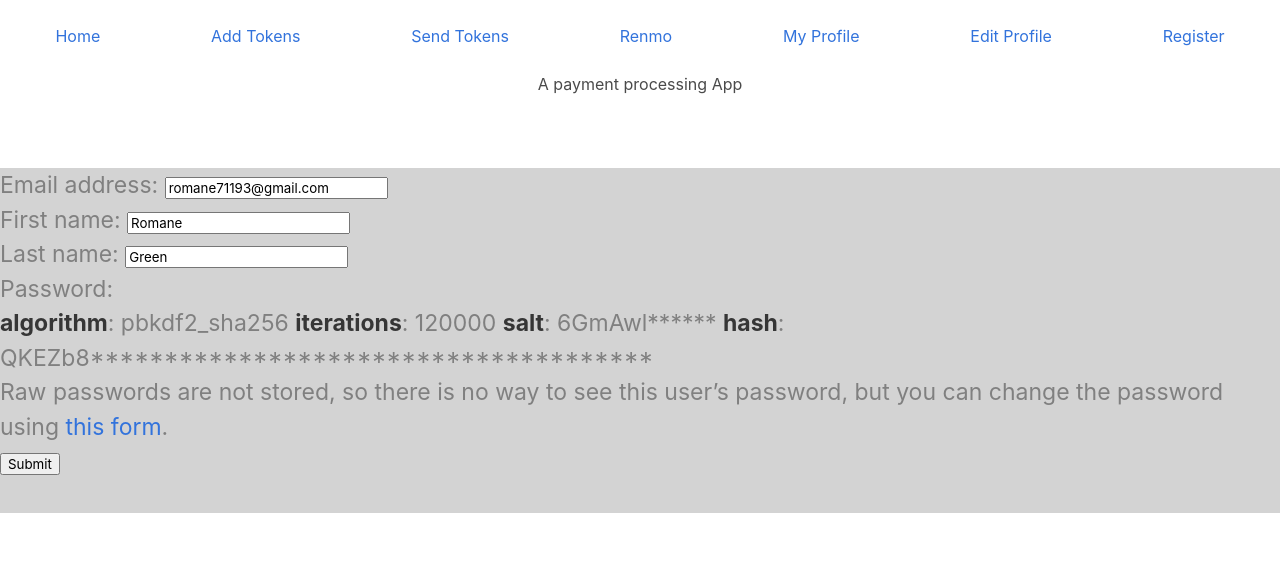
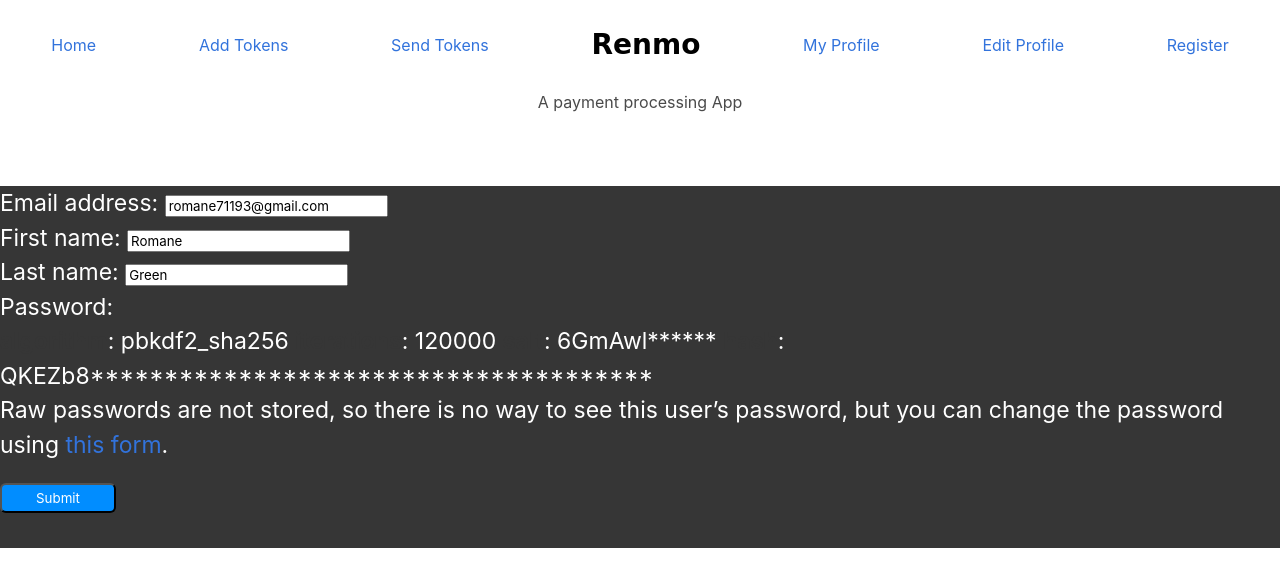
Before and after one commit to RomaneGreen/pjango, a Django app: page /account/edit_profile/ in a window 1280 px wide. Shown: the top 587 px of the page. Run offline with Django 3.2, Linux system fonts and the light colour scheme; a user stored in the database is signed in.

Commit message:
light styling

```diff
--- a/renmoproj/static/css/style.css
+++ b/renmoproj/static/css/style.css
@@ -1,5 +1,54 @@
 .enlarge{
-    background-color: lightgrey;
-    color:grey;
+    background-color: #363636;
+    color:white;
     font-size: 23px;
 }
+
+.socialauth{
+    /* margin-top:54rem; */
+
+    margin-left: 12rem;
+}
+
+.google{
+    position: relative;
+    right: -10rem;
+}
+
+.header{
+    position: relative;
+    top: -3rem;
+}
+
+.save{
+    background-color: #018dff;
+    color: white;
+    border-radius: 6px;
+    height: 30px;
+    width: 116px;
+    font-size: 70;
+    font-family: -apple-system, BlinkMacSystemFont, 'Segoe UI', Roboto, Oxygen, Ubuntu, Cantarell, 'Open Sans', 'Helvetica Neue', sans-serif;
+    margin-bottom: 1rem;
+}
+
+.sve{
+    position: relative;
+    top: 1rem;
+}
+
+.msg{
+    background-color: #363636;
+    color: white !important;
+
+}
+
+.headtext{
+    color: black;
+    font-family: 'Pacifico', cursive;
+    font-weight: bold;
+    font-size: 28px;
+}
+
+subhead{
+    font-family: 'Open Sans', sans-serif;
+}
--- a/renmoproj/templates/base.html
+++ b/renmoproj/templates/base.html
@@ -4,7 +4,9 @@
 <html>
 <head>
   <meta charset="utf-8">
+
     <link rel="stylesheet" href="https://cdnjs.cloudflare.com/ajax/libs/bulma/0.7.2/css/bulma.min.css">
+    <link rel="stylesheet" href="https://use.fontawesome.com/releases/v5.7.0/css/all.css" integrity="sha384-lZN37f5QGtY3VHgisS14W3ExzMWZxybE1SJSEsQp9S+oqd12jhcu+A56Ebc1zFSJ" crossorigin="anonymous">
     <link rel="stylesheet" href="{% static 'css/style.css' %}">
   <title>{% block title %} Renmo {% endblock %}</title>
 </head>
@@ -22,7 +24,7 @@
     <a class="link is-info" href="{% url 'transfer_token' %}">Send Tokens</a></li>
   </p>
   <p class="level-item has-text-centered">
-    <a class="link is-info" href="{% url 'home' %}">Renmo</a></li alt="" style="font-weight:bold,height: 30px;">
+    <a class="link is-info headtext" href="{% url 'home' %}">Renmo</a></li alt="" style="font-weight:bold,height: 30px;">
   </p>
 
   <p class="level-item has-text-centered">
@@ -38,7 +40,7 @@
 
 </nav>
 
-<p class="level-item has-text-centered">A payment processing App</p>
+<p class="subhead level-item has-text-centered">A payment processing App</p>
 
   <main>
   <br>
--- a/renmoproj/templates/registration/edit_profile.html
+++ b/renmoproj/templates/registration/edit_profile.html
@@ -9,7 +9,7 @@
     <form method="post">
         {% csrf_token %}
         {{ form.as_p }}
-        <button type="submit">Submit</button>
+        <button class="save sve" type="submit">Submit</button>
     </form>
     <br>
 </div>
--- a/renmoproj/templates/registration/profile.html
+++ b/renmoproj/templates/registration/profile.html
@@ -7,11 +7,11 @@
 
 {% block body %}
 
-<article class="message is-dark">
+<article class="message msg-head is-info">
   <div class="message-header">
     <p>Profile</p>
   </div>
-  <div class="message-body">
+  <div class="message-body msg">
       <p><strong>Username:</strong> {{ user }}</p>
     <p><strong>First name:</strong> {{ user.first_name }}</p>
     <p><strong>Last name:</strong> {{ user.last_name }}</p>
--- a/renmoproj/templates/registration/reg_form.html
+++ b/renmoproj/templates/registration/reg_form.html
@@ -4,11 +4,11 @@
 
 {% block body %}
 <div class="field enlarge">
-    <h1>Register</h1>
+
     <form method="post">
         {% csrf_token %}
         {{ form.as_p }}
-        <button type="submit">Submit</button>
+        <button class="save" type="submit">Submit</button>
     </form>
 </div>
 {% endblock %}
--- a/renmoproj/templates/send_token.html
+++ b/renmoproj/templates/send_token.html
@@ -6,7 +6,7 @@
 
 {% block body %}
 <div class="field enlarge">
-    <h2>Send Tokens</h2>
+    <h2>Token Transfer form:</h2>
     <form method="POST" class="post-form">{% csrf_token %}
         {{ form.as_p }}
       <button type="submit" class="save btn btn-default">Send Tokens</button>
```
Also changed, not shown: renmoproj/templates/home.html (+10 -4 lines), renmoproj/templates/registration/login.html (+13 -6 lines), renmoproj/db.sqlite3.
